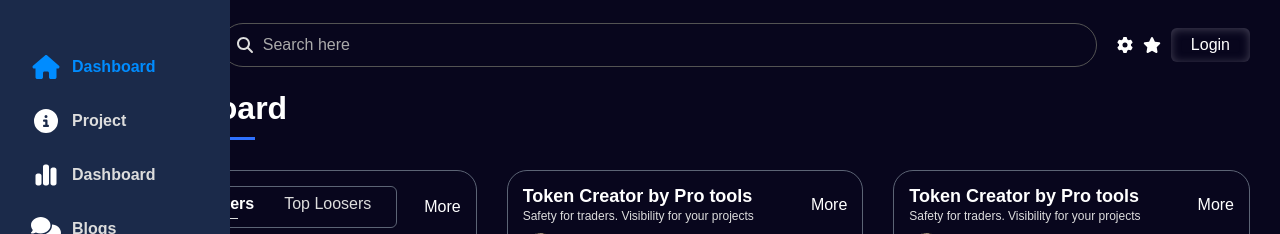
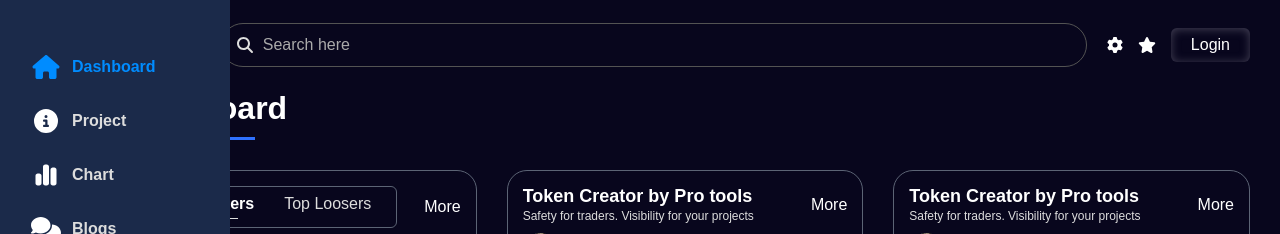
Before and after one commit to juancarlos0330/paw-trading-FE, a React (Create React App) app: page / in a window 1280 px wide. Shown: the top 234 px of the page. Built offline with nearby package versions, Linux system fonts and the light colour scheme.

Commit message:
-Update the mobile responsive style

```diff
--- a/src/components/layout/Header.scss
+++ b/src/components/layout/Header.scss
@@ -64,7 +64,7 @@
     flex-direction: row;
     justify-content: center;
     align-items: center;
-    gap: 10px;
+    gap: 15px;
 
     .manage-bars-item {
       display: none;
--- a/src/components/layout/Navbar.js
+++ b/src/components/layout/Navbar.js
@@ -46,7 +46,7 @@ const Navbar = ({ collapsed, setCollapsed }) => {
           }`}
         >
           <FontAwesomeIcon icon={faChartSimple} style={{ fontSize: "24px" }} />
-          <span className="navbar-text">Dashboard</span>
+          <span className="navbar-text">Chart</span>
         </a>
         <a
           href="/blogs"
@@ -125,7 +125,7 @@ const Navbar = ({ collapsed, setCollapsed }) => {
           }`}
         >
           <FontAwesomeIcon icon={faChartSimple} style={{ fontSize: "24px" }} />
-          <span className="navbar-text">Dashboard</span>
+          <span className="navbar-text">Chart</span>
         </a>
         <a
           href="/blogs"
```
